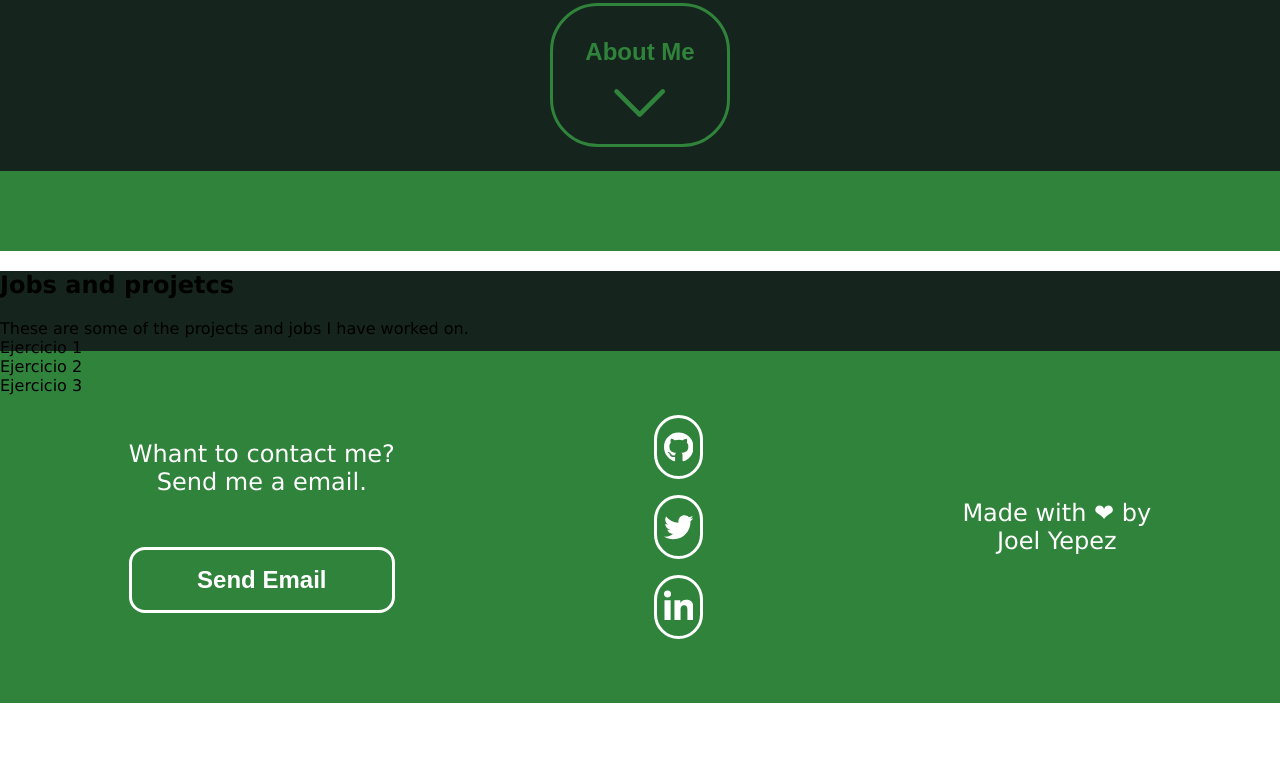
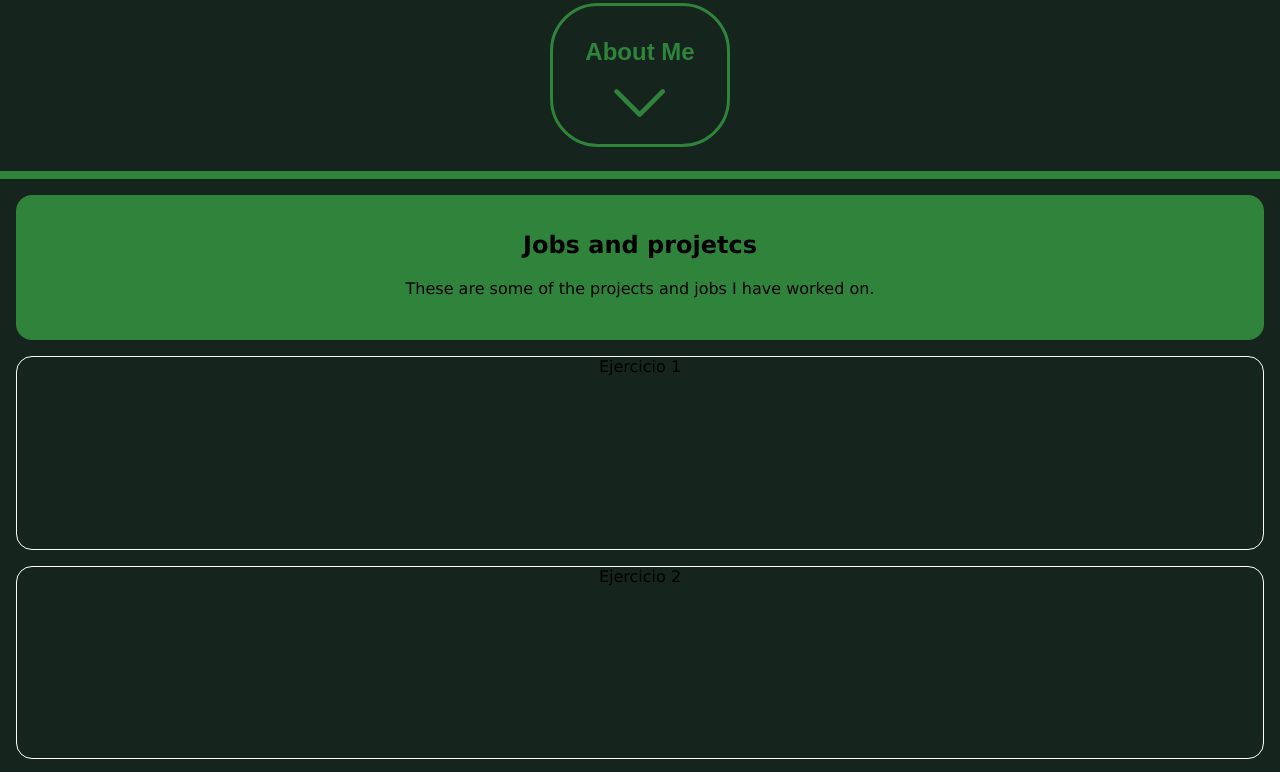
Before and after one commit to JoelYepez21/Portafolio, a plain HTML site: page index.html in a window 1280 px wide. Shown: the part 629-1401 px from the top of the page. Before the commit the page ends 1332 px from the top, so only its background shows below. Drawn offline with Linux system fonts and the light colour scheme.

Commit message:
Estilos de seccion jobs añadidos

```diff
--- a/index.css
+++ b/index.css
@@ -79,19 +79,38 @@ body {
     height: 100%;
     width: 100%;
 }
-#container-img > img{
-    height: 100%;
-    width: 100%;
-}
 /* estilos seccion de habilidades */
 #section-skills{
     background-color: #30833B;
-    height: 10vh;
+    height: 1vh;
 }
 /* estilos seccion de proyectos */
 #section-projetcs{
     background-color: #15251D;
-    height: 10vh;
+    height: 100vh;
+    padding: 1rem;
+    display: flex;
+    flex-direction: column;
+    gap: 1rem;
+}
+#container-jobs{
+    background-color: #30833B;
+    text-align: center;
+    height: 15%;
+    padding: 1rem;
+    border-radius: 1rem;
+}
+#container-main-ejercicios{
+    height: 85%;
+    display: flex;
+    flex-direction: column;
+    gap: 1rem;
+}
+.container-ejercicio{
+    text-align: center;
+    height: 30%;
+    border: solid 1px white;
+    border-radius: 1rem;
 }
 
 /* estilos footer */
```
